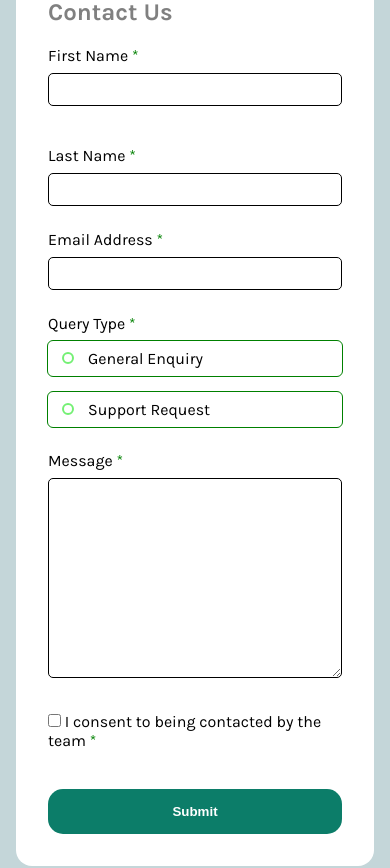
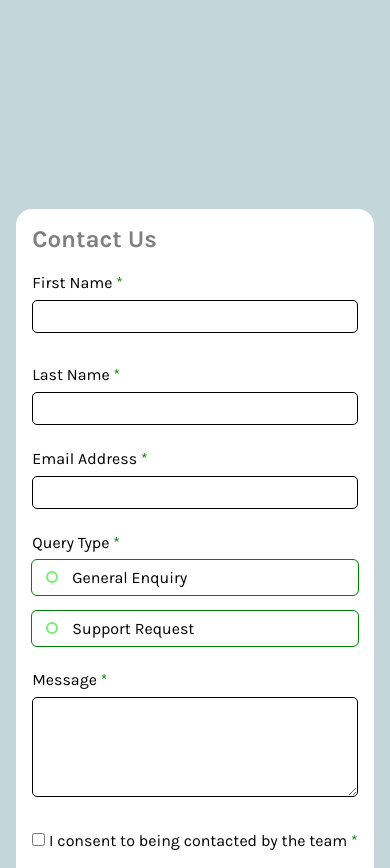
Before and after one commit to Aarif195/contact-form, a plain HTML site: page index.html in a window 390 px wide. Shown: the top 868 px of the page. Drawn offline with Linux system fonts and the light colour scheme.

Commit message:
perfecting the mobile view

```diff
--- a/index.html
+++ b/index.html
@@ -29,7 +29,7 @@
         <h2>Contact Us</h2>
 
         <form id="contact-form">
-          <div style="display: flex; gap: 1rem" class="fir">
+          <div class="fir">
             <div class="form-item">
               <div class="firstName">
                 <label for="firstName"
@@ -89,7 +89,7 @@
             <p class="form-alert">Please select a query type</p>
           </div>
 
-          <div class="form-item">
+          <div class="form-item form-item-textarea">
             <label for=""> Message <span class="required-input">*</span></label>
             <textarea name="message" id="message" rows="4"></textarea>
 
@@ -122,14 +122,23 @@
           Thanks for completing the form. We'll be in touch soon!
         </p>
       </div>
-    </main>
-    <div class="attribution">
+
+
+  <div class="attribution">
       Challenge by
       <a href="https://www.frontendmentor.io/challenges/contact-form--G-hYlqKJj"
        target="_blank" >Frontend Mentor</a
       >. Coded by <a href="https://github.com/Aarif195/contact-form" target="_blank">Aarif</a>.
     </div>
 
+    </main>
+    <!-- <div class="attribution">
+      Challenge by
+      <a href="https://www.frontendmentor.io/challenges/contact-form--G-hYlqKJj"
+       target="_blank" >Frontend Mentor</a
+      >. Coded by <a href="https://github.com/Aarif195/contact-form" target="_blank">Aarif</a>.
+    </div> -->
+
     <script src="main.js"></script>
   </body>
 </html>
--- a/style.css
+++ b/style.css
@@ -4,7 +4,7 @@
   box-sizing: border-box;
 }
 
-body {
+main {
   font-family: "Karla", sans-serif;
   background-color: hsl(189, 22%, 81%);
   display: flex;
@@ -13,8 +13,8 @@ body {
   flex-direction: column;
   height: 100vh;
   cursor: pointer;
+  gap: 10px;
 }
-
 
 input[type="text"],
 input[type="email"],
@@ -25,7 +25,6 @@ textarea {
   border: 1px solid black;
   border-radius: 5px;
 }
-
 
 input:focus,
 textarea:focus {
@@ -54,7 +53,7 @@ input[type="email"].form-alert {
 
 .contact-form {
   background-color: #fff;
-  margin: 1rem;
+  /* margin: 1rem; */
   padding: 2rem;
   border-radius: 1rem;
 
@@ -65,10 +64,14 @@ input[type="email"].form-alert {
   }
 }
 
+.contact-form .fir {
+  display: flex;
+  gap: 0.5rem;
+}
+
 .contact-form .form-item {
   margin-bottom: 1.5rem;
 }
-
 
 .contact-form .radio-input {
   display: flex;
@@ -89,7 +92,6 @@ input[type="email"].form-alert {
 
 .contact-form .radio-input .radio-option:hover {
   /* background-color: hsl(169, 82%, 27%); */
-
 }
 
 .contact-form .radio-input .radio-option.active {
@@ -97,7 +99,6 @@ input[type="email"].form-alert {
   outline: 1px solid hsl(187, 24%, 22%);
   border: 1px solid green;
 }
-
 
 .contact-form input[type="radio"] {
   appearance: none;
@@ -204,20 +205,29 @@ input[type="email"].form-alert {
 }
 
 @media (max-width: 768px) {
-  /* .contact-form .form-item:nth-child(1) {
-    flex-direction: column;
-  } */
+  main {
+    height: 140vh;
+  }
+
+  .contact-form {
+    padding: 1rem;
+  }
+
+  h2 {
+    margin-bottom: 0px;
+  }
+
   .contact-form .fir {
     flex-direction: column;
   }
 
+
   .contact-form .radio-input {
     flex-direction: column;
+    gap: 1rem;
   }
 
   textarea {
-    height: 200px;
+    height: 100px;
   }
-
-
 }
```
